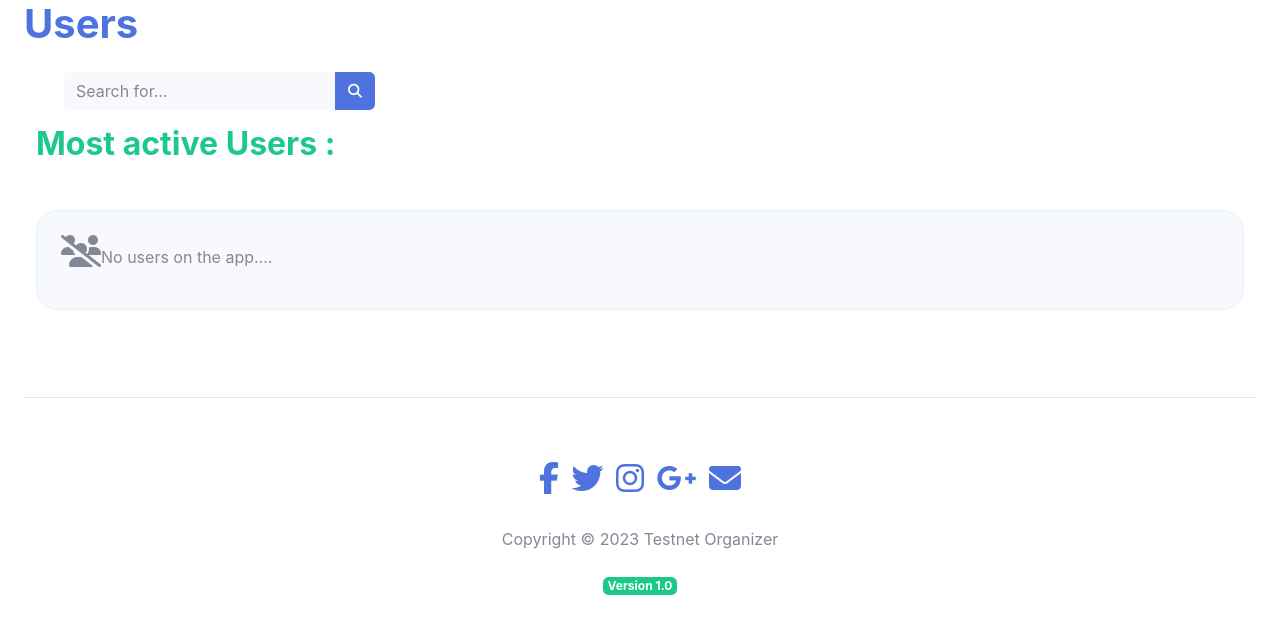
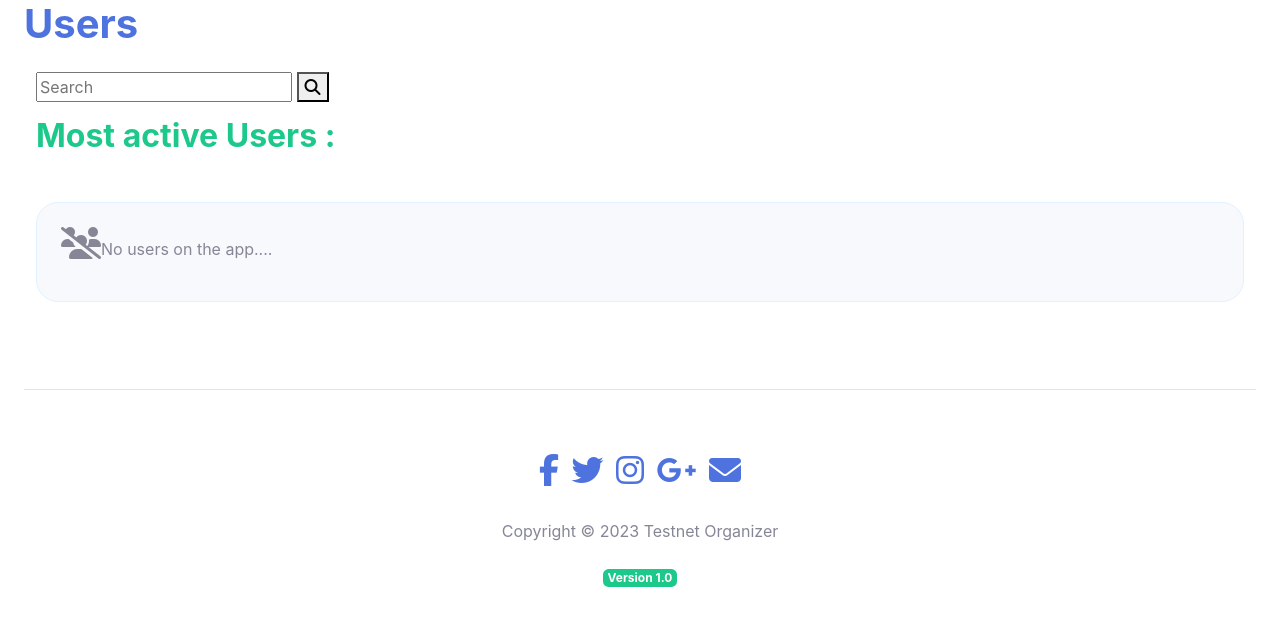
Before and after one commit to Code-Institute-Submissions/artontray-PROJECT4, a Django app: page /users/ in a window 1280 px wide. Shown: the part 106-740 px from the top of the page. Run offline with Django 3.2, Linux system fonts and the light colour scheme; some libraries are stand-ins or nearby versions.

Commit message:
edited the search function for user into users.html

```diff
--- a/app/urls.py
+++ b/app/urls.py
@@ -7,6 +7,7 @@ urlpatterns = [
     path('dashboard/', views.ShowDashboard.as_view(), name='dashboard'),
     path('dashboard/<slug:username>', views.ShowDashboard.as_view(), name='dashboard'),
     path('users/', views.ShowUsers.as_view(), name='showusers'),
+    #path('search/<slug:searching_user>', views.SearchingUser.as_view(), name='searching_users'),
     path('notifications/<slug:username>', views.ShowNotifications.as_view(), name='show_notifications'),
     path('showtestnet/<slug:slug>', views.ShowTestnet.as_view(), name='showtestnet'),
     path('showtestnetall/<slug:username>', views.ShowTestnetall.as_view(), name='showtestnetall'),
--- a/app/views.py
+++ b/app/views.py
@@ -206,6 +206,9 @@ class ShowNotifications(generic.DetailView):
         return context
 
 
+
+
+
 class ShowTestnetall(generic.ListView):
     """
     This view is used to display All User Testnet
@@ -261,16 +264,25 @@ class ShowUsers(generic.DetailView):
         else:
             return self.request.user
 
+
+
     def get_context_data(self, **context):
 
         request = self.request
         object_user = self.request.user
+        search = self.request.GET.get("searching_user", None)
+        if search:
+            #show_users = User.objects.all().filter(username__icontains=search)
+            show_users = UserInfo.objects.all().filter(user__username__icontains = search)
+            #first_query.union(second_query)
 
-        show_best_users = UserInfo.objects.all().order_by('-exp')[:10]
+        else:
+            show_users = UserInfo.objects.all().order_by('-exp')[:10]
+        #show_users = UserInfo.objects.all().order_by('-exp')[:10]
 
         context.update ({
-                "show_best_users": show_best_users,
-
+                "show_users": show_users,
+                "searching_user": search,
 
 
 
--- a/templates/users.html
+++ b/templates/users.html
@@ -15,23 +15,56 @@
     <!-- Listing of the all testnet created by user-->
     <div class="row">
 
-        <div class="col-xl-6 col-md-6 mb-6">
+        <form id="searchform" action="#" method="get" accept-charset="utf-8">
+
+            <span>
+                <input class="searchfield" id="searchbox" minlength=3 name="searching_user" type="text"
+                    placeholder="Search" value="{% if searching_user %}{{ searching_user }}{% endif %}">
+            </span>
+            <span>
+                <button class="searchbutton" type="submit">
+                    <i class="fa fa-search"></i>
+                </button>
+            </span>
+            {% if searching_user %}
+            <span>
+
+                <a class=" btn btn-primary" href="{% url 'showusers' %}">Show All</a>
+
+            </span>
+            {% endif %}
 
 
-            <form class="d-sm-inline-block form-inline mr-auto ml-md-3 my-2 my-md-0 mw-100 navbar-search ">
-                <div class="input-group">
-                    <input type="text" class="form-control bg-light border-0 small" placeholder="Search for..."
-                        aria-label="Search" aria-describedby="basic-addon2">
-                    <div class="input-group-append">
-                        <button class="btn btn-primary" type="button">
-                            <i class="fas fa-search fa-sm"></i>
-                        </button>
+
+        </form>
     </div>
 </div>
-            </form>
-        </div>
 
-    </div>
+
+
+
+
+
+
+
+
+
+
+
+
+
+
+
+
+
+
+
+
+
+
+
+
+<div class="container-fluid">
     <div class="row">
         <div class="d-sm-flex align-items-right justify-content-between mb-4">
             <i class="fa-regular fa-trophy-star fa-2x"></i>
@@ -41,7 +74,14 @@
     <div class="row">
 
 
-    {% for current_user in show_best_users %}
+
+
+
+
+
+
+
+        {% for current_user in show_users %}
 
         <!-- User Card -->
         <div class="col-xl-3 col-md-6 mb-4">
@@ -65,7 +105,8 @@
 
 
 
-                    <button type="button" class="btn" data-toggle="modal" data-target="#UnFollowThisUser{{ current_user.user.id }}">
+                        <button type="button" class="btn" data-toggle="modal"
+                            data-target="#UnFollowThisUser{{ current_user.user.id }}">
                             <span><i class="fa-solid fa-star fa-3x  text-primary"></i></span>
                         </button>
                         <div class="modal" id="UnFollowThisUser{{ current_user.user.id }}" tabindex="-1"
@@ -73,7 +114,8 @@
                             <div class="modal-dialog">
                                 <div class="modal-content">
                                     <div class="modal-header">
-                                        <h5 class="modal-title h3 text-secondary" id="UnFollowThisUserLabel{{ current_user.user.id }}">
+                                        <h5 class="modal-title h3 text-secondary"
+                                            id="UnFollowThisUserLabel{{ current_user.user.id }}">
                                             <i class="fa-sharp fa-solid fa-circle-exclamation text-warning fa-4x"></i>
 
                                         </h5>
@@ -81,13 +123,15 @@
                                     <form method="get" action="{% url 'delete_favorite_user' current_user.user.id %}">
                                         {% csrf_token %}
                                         <div class="modal-body">
-                                            <p class="h4 font-weight-bold text-uppercase text-primary align-center">Do you want to Unfollow {{ current_user.user.username }} ? </p>
+                                            <p class="h4 font-weight-bold text-uppercase text-primary align-center">Do
+                                                you want to Unfollow {{ current_user.user.username }} ? </p>
                                         </div>
                                         <div class="modal-footer">
                                             <button type="submit" class="btn btn-success btn-user">
                                                 YES
                                             </button>
-                                            <button type="button" class="btn btn-danger btn-user" data-dismiss="modal" aria-label="Close">
+                                            <button type="button" class="btn btn-danger btn-user" data-dismiss="modal"
+                                                aria-label="Close">
                                                 NO
                                             </button>
                                         </div>
@@ -102,7 +146,8 @@
                         {% else %}
 
 
-                            <button type="button" class="btn" data-toggle="modal" data-target="#FollowThisUser{{ current_user.user.id }}">
+                        <button type="button" class="btn" data-toggle="modal"
+                            data-target="#FollowThisUser{{ current_user.user.id }}">
                             <span><i class="fa-regular fa-star fa-3x text-primary"></i></span>
                         </button>
                         <div class="modal" id="FollowThisUser{{ current_user.user.id }}" tabindex="-1"
@@ -110,7 +155,8 @@
                             <div class="modal-dialog">
                                 <div class="modal-content">
                                     <div class="modal-header">
-                                            <h5 class="modal-title h3 text-secondary" id="FollowThisUserLabel{{ current_user.user.id }}">
+                                        <h5 class="modal-title h3 text-secondary"
+                                            id="FollowThisUserLabel{{ current_user.user.id }}">
                                             <i class="fa-sharp fa-solid fa-circle-exclamation fa-4x"></i>
 
                                         </h5>
@@ -118,13 +164,15 @@
                                     <form method="get" action="{% url 'add_favorite_user' current_user.user.id %}">
                                         {% csrf_token %}
                                         <div class="modal-body">
-                                                <p class="h4 font-weight-bold text-uppercase text-primary align-center">Do you want to start following {{ current_user.user.username }} ? </p>
+                                            <p class="h4 font-weight-bold text-uppercase text-primary align-center">Do
+                                                you want to start following {{ current_user.user.username }} ? </p>
                                         </div>
                                         <div class="modal-footer">
                                             <button type="submit" class="btn btn-success btn-user">
                                                 YES
                                             </button>
-                                                <button type="button" class="btn btn-danger btn-user" data-dismiss="modal" aria-label="Close">
+                                            <button type="button" class="btn btn-danger btn-user" data-dismiss="modal"
+                                                aria-label="Close">
                                                 NO
                                             </button>
                                         </div>
@@ -150,7 +198,8 @@
                 <div class="row ">
                     <div class="col-xl-12 col-md-12 mb-6 ">
                         <div class="mb-1 align-center">
-                        <img src="{{ current_user.avatar.url }}" class="logo_user_display_all rotate-15" alt="logo user">
+                            <img src="{{ current_user.avatar.url }}" class="logo_user_display_all rotate-15"
+                                alt="logo user">
                         </div>
                     </div>
                 </div>
@@ -169,7 +218,8 @@
                             <h6 class=" font-weight-bold text-primary align-center">Follower(s)</h6>
                         </div>
                         <div class="d-xs-block col-lg-6 col-md-6 py-3">
-                        <h6 class=" font-weight-bold text-primary align-center"> {{ current_user.nb_followers }}</h6>
+                            <h6 class=" font-weight-bold text-primary align-center"> {{ current_user.nb_followers }}
+                            </h6>
                         </div>
 
                     </div>
@@ -179,11 +229,14 @@
 
                 <div class="row ">
                     <div class="card-body">
-                    <h4 class="h5 font-weight-bold">LEVEL {{ current_user.get_level_user }}<span class="float-right">{{ current_user.exp }} / {{ current_user.current_level_xp_max }} XP</span>
+                        <h4 class="h5 font-weight-bold">LEVEL {{ current_user.get_level_user }}<span
+                                class="float-right">{{ current_user.exp }} / {{ current_user.current_level_xp_max }}
+                                XP</span>
                         </h4>
                         <div class="progress mb-4">
-                        <div class="progress-bar bg-info" role="progressbar" style="width: {{ user.pourc_accomplished_exp }}%" aria-valuenow="20"
-                            aria-valuemin="0" aria-valuemax="100"></div>
+                            <div class="progress-bar bg-info" role="progressbar"
+                                style="width: {{ user.pourc_accomplished_exp }}%" aria-valuenow="20" aria-valuemin="0"
+                                aria-valuemax="100"></div>
                         </div>
                     </div>
                 </div>
@@ -193,9 +246,11 @@
                             <div class="col-lg-12 col-sm-12 col-md-12">
 
                                 {% if current_user.user == user %}
-                            <p class="btn btn-success btn-user btn-block" href="{% url 'dashboard' current_user %}">It's YOU</p>
+                                <p class="btn btn-success btn-user btn-block" href="{% url 'dashboard' current_user %}">
+                                    It's YOU</p>
                                 {% else %}
-                            <a class=" btn btn-primary btn-user btn-block" href="{% url 'dashboard' current_user %}">Show</a>
+                                <a class=" btn btn-primary btn-user btn-block"
+                                    href="{% url 'dashboard' current_user %}">Show</a>
                                 {% endif %}
                             </div>
                         </div>
@@ -218,7 +273,7 @@
 </div>
 
 
-{%  comment  %}
+
 
 {%  if is_paginated  %}
 <div class="container">
@@ -246,6 +301,7 @@
     </div>
 </div>
 {%  endif  %}
+{%  comment  %}
 {%  endcomment  %}
 <!-- End Listing of the all testnet created by user-->
 <br>
```
Also changed, not shown: templates/dashboard.html (+10 -2 lines). Lines whose indentation alone changed are shown as unchanged.
